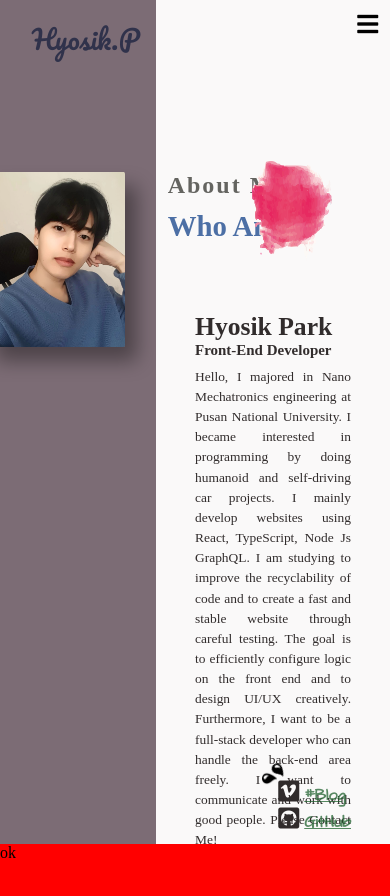
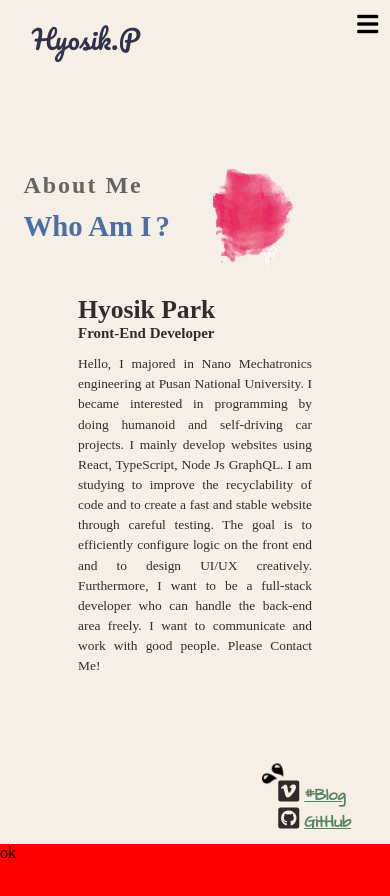
Before and after one commit to HyosikPark/Hyosik, a React (Create React App) app: page / in a window 390 px wide. Shown: the top 896 px of the page. Built offline with nearby package versions, Linux system fonts and the light colour scheme.

Commit message:
'about-page-end''

```diff
--- a/src/components/NavBar.scss
+++ b/src/components/NavBar.scss
@@ -39,25 +39,40 @@
     height: 60px;
     display: flex;
     justify-content: flex-end;
+
     @include tablet {
       display: none;
     }
+  }
 
-    &.sidebar {
-      background-color: rgb(237, 245, 164);
+  .sidebar {
+    font-family: 'Anton', sans-serif;
+    font-family: 'Architects Daughter', cursive;
+    background-color: rgb(159, 190, 211);
+    border-radius: 3%;
     position: absolute;
     right: 0;
     margin-top: 60px;
+    height: 0;
     width: 30vw;
-      height: 40vh;
+    overflow: hidden;
     display: flex;
     flex-flow: column;
     justify-content: center;
+    transition: height 0.5s;
+
     li {
       display: flex;
       justify-content: center;
+      align-items: center;
       margin: 0;
       width: 100%;
+      &:hover {
+        text-decoration: underline;
+      }
+      &.contact {
+        margin: 0;
+      }
       img {
         display: none;
       }
@@ -69,6 +84,9 @@
     padding: 1rem 1rem;
     cursor: pointer;
     align-self: center;
+    &:hover {
+      text-decoration: underline;
+    }
     &.contact {
       margin-right: 5%;
       .balloon {
@@ -93,4 +111,3 @@
     }
   }
 }
-}
--- a/src/components/NavBar.tsx
+++ b/src/components/NavBar.tsx
@@ -1,19 +1,45 @@
-import React, { useCallback, useState } from 'react';
+import React, { useCallback, useEffect, useState } from 'react';
 import './NavBar.scss';
 
 const NavBar = () => {
   const [sideBar, setSideBar] = useState(false);
+  const [changeClassName, setChangeClassName] = useState(false);
 
-  const openSideBar = useCallback(() => {
+  const toggleSideBar = useCallback(() => {
     setSideBar((prev) => !prev);
   }, []);
+
+  const closeSideBar = useCallback(() => {
+    setSideBar(false);
+  }, []);
+
+  const changeToNavBar = useCallback(() => {
+    if (window.innerWidth >= 768) {
+      setSideBar(false);
+    }
+    if (window.innerWidth < 768) {
+      setChangeClassName(true);
+    } else {
+      setChangeClassName(false);
+    }
+  }, []);
+
+  useEffect(() => {
+    changeToNavBar();
+  }, [changeToNavBar]);
+
+  window.addEventListener('resize', changeToNavBar);
 
   return (
     <nav className='nav-container'>
       <div className='logo'>
         <h1>Hyosik.P</h1>
       </div>
-      <ul className={sideBar ? 'nav-list sidebar' : 'nav-list'}>
+      <ul
+        onClick={closeSideBar}
+        className={changeClassName ? 'sidebar' : 'nav-list'}
+        style={sideBar ? { height: '40vh' } : undefined}
+      >
         <li className='home'>Home</li>
         <li className='about'>
           About
@@ -27,11 +53,11 @@ const NavBar = () => {
         </li>
       </ul>
       <i
-        onClick={openSideBar}
+        onClick={toggleSideBar}
         className={sideBar ? 'fas fa-times' : 'fas fa-bars'}
       ></i>
     </nav>
   );
 };
 
-export default NavBar;
+export default React.memo(NavBar);
--- a/src/components/Profile.scss
+++ b/src/components/Profile.scss
@@ -12,6 +12,10 @@
     rgb(124, 108, 117) 40%,
     rgb(250, 249, 249) 35%
   );
+
+  @include L-mobile {
+    background: rgb(245, 239, 230);
+  }
   .profile-container {
     margin-top: 60px;
     width: 100vw;
@@ -34,16 +38,29 @@
         max-width: 90%;
         max-height: 90%;
         border-radius: 1%;
+        @include tablet {
+          top: 15%;
+        }
+        @include L-mobile {
+          display: none;
+        }
       }
     }
     .info-head {
       grid-area: middle2;
       position: relative;
       font-size: 1rem;
+      @include L-mobile {
+        grid-area: middle1;
+        margin-left: 10%;
+        position: static;
+      }
       .info-about {
         color: rgb(100, 100, 96);
         position: absolute;
         left: 6%;
+        z-index: 1;
+
         .about-me {
           font-size: 1.5em;
           letter-spacing: 2px;
@@ -68,6 +85,10 @@
           width: 80px;
           height: 100px;
         }
+        @include L-mobile {
+          top: 20%;
+          right: 25%;
+        }
       }
     }
     .info-text {
@@ -81,12 +102,20 @@
       @include tablet {
         font-size: 0.8rem;
       }
+      @include L-mobile {
+        position: static;
+      }
 
       .introduce {
         position: absolute;
         top: 25%;
         right: 0;
         width: 80%;
+        @include L-mobile {
+          top: 35%;
+          width: 60%;
+          right: 20%;
+        }
         p {
           margin-top: 5%;
           text-align: justify;
--- a/src/components/mediaquery/_MediaQuery.scss
+++ b/src/components/mediaquery/_MediaQuery.scss
@@ -1,5 +1,6 @@
 $desktopSize: 1024px;
 $tabletSize: 768px;
+$L-mobileSize: 650px;
 $mobileSize: 480px;
 
 @mixin desktop {
@@ -14,6 +15,12 @@ $mobileSize: 480px;
   }
 }
 
+@mixin L-mobile {
+  @media (max-width: #{$L-mobileSize}) {
+    @content;
+  }
+}
+
 @mixin mobile {
   @media (max-width: #{$mobileSize}) {
     @content;
```
Lines whose indentation alone changed are shown as unchanged.
